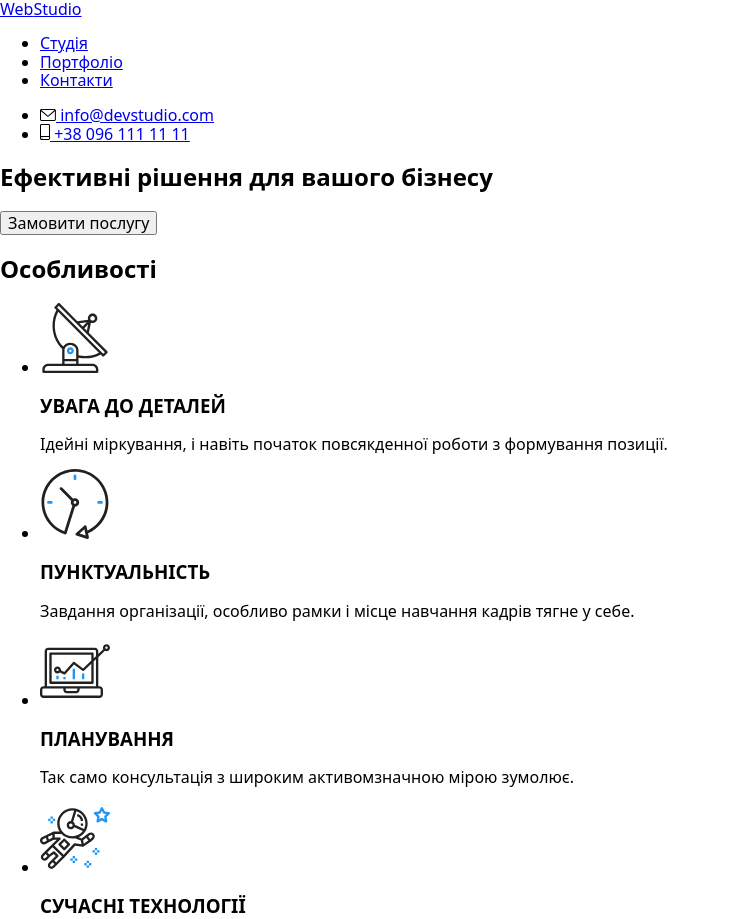
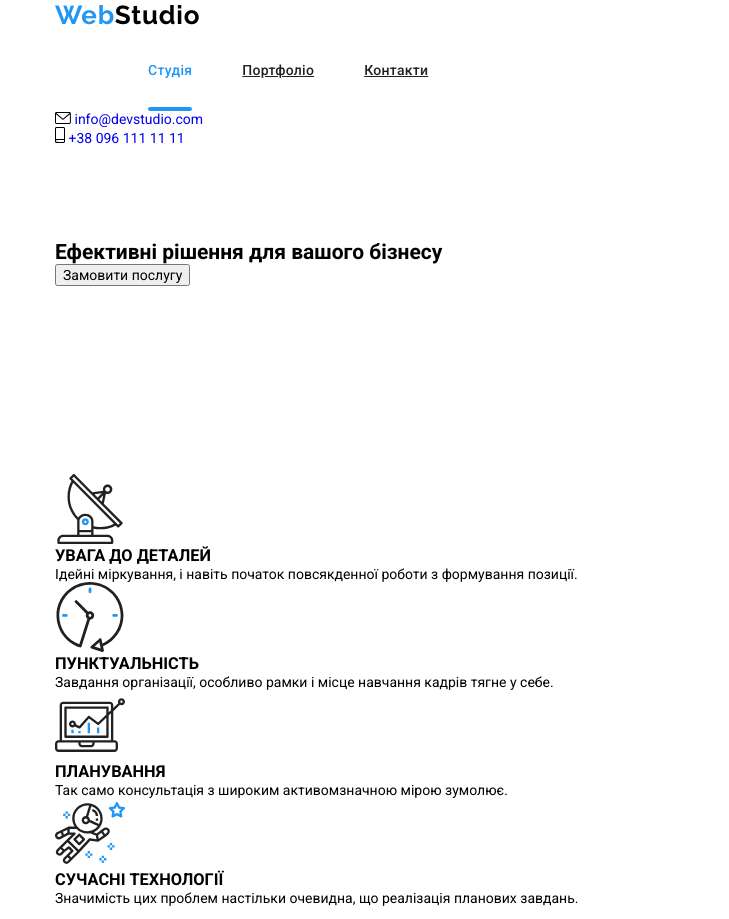
Before and after one commit to Serhiy-Slipchuk/goit-markup-hw-07, a plain HTML site: page index.html in a window 1280 px wide. Shown: the top 919 px of the page, without its empty margins (0-729 px from the left). Drawn offline with nearby package versions, Linux system fonts and the light colour scheme.

Commit message:
Add utils, base & logo, navigation-menu

```diff
--- /dev/null
+++ b/SASS/base/_common.scss
@@ -0,0 +1,28 @@
+body {
+    font-family: 'Roboto', sans-serif;
+    font-style: normal;
+    font-size: 14px;
+    font-weight: 400;
+    color: var(--primary-text-color)
+}
+
+.link {
+    text-decoration: none;
+}
+
+.list {
+    list-style-type: none;
+}
+
+.container {
+    width: 1200px;
+    padding-left: 15px;
+    padding-right: 15px;
+    margin-left: auto;
+    margin-right: auto;
+}
+
+.section {
+    padding-top: 94px;
+    padding-bottom: 94px;
+}
--- /dev/null
+++ b/SASS/base/_reset.scss
@@ -0,0 +1,15 @@
+p,
+h1,
+h2,
+h3,
+h4,
+h5,
+h6,
+ul {
+    margin: 0;
+    padding: 0;
+}
+
+img {
+    display: block;
+}
--- /dev/null
+++ b/SASS/components/_logo.scss
@@ -0,0 +1,16 @@
+.logo {
+    font-family: 'Raleway', sans-serif;
+    font-weight: 700;
+    font-size: 26px;
+    line-height: 1.19;
+    letter-spacing: 0.03em;
+    color: $accentColor;
+}
+
+.logo__part {
+    color: $logoColor;
+}
+
+.logo__part--light {
+    color: $liteTextColor;
+}
--- /dev/null
+++ b/SASS/components/_navigation-menu.scss
@@ -0,0 +1,64 @@
+.navigation-menu {
+    display: flex;
+    align-items: center;
+    margin-left: 93px;
+}
+
+.navigation-menu__item {
+    color: $secondaryTextColor;
+}
+
+.navigation-menu__item:not(:first-child) {
+    margin-left: 50px;
+}
+
+.navigation-menu__link {
+    position: relative;
+    display: block;
+    padding-top: 32px;
+    padding-bottom: 32px;
+    font-weight: 500;
+    line-height: 1.14;
+    letter-spacing: 0.02em;
+    color: inherit;
+    transition: color $mainDuration $mainTimingFunction;
+}
+
+.navigation-menu__link::after {
+    position: absolute;
+    bottom: 0;
+    display: block;
+    content: '';
+    width: 100%;
+    height: 4px;
+    border-radius: 2px;
+    background-color: $accentColor;
+    transform: scaleX(0);
+    transition: transform $mainDuration $mainTimingFunction;
+}
+
+.navigation-menu__link:hover,
+.navigation-menu__link:focus {
+    color: $accentColor;
+}
+
+.navigation-menu__link:hover::after {
+
+    transform: scaleX(1);
+}
+
+.current-page {
+    position: relative;
+    color: $accentColor;
+}
+
+.current-page::after {
+    position: absolute;
+    bottom: 0;
+    display: block;
+    content: '';
+    width: 100%;
+    height: 4px;
+    border-radius: 2px;
+    background-color: $accentColor;
+}
--- /dev/null
+++ b/SASS/main.scss
@@ -0,0 +1,7 @@
+@import './utils/vars';
+@import './utils/hidden';
+@import './base/reset';
+@import './base/common';
+
+@import './components/logo';
+@import './components/navigation-menu';
--- /dev/null
+++ b/SASS/utils/_hidden.scss
@@ -0,0 +1,12 @@
+.visually-hidden {
+    position: absolute;
+    white-space: nowrap;
+    width: 1px;
+    height: 1px;
+    overflow: hidden;
+    border: 0;
+    padding: 0;
+    clip: rect(0 0 0 0);
+    clip-path: inset(50%);
+    margin: -1px;
+}
--- /dev/null
+++ b/SASS/utils/_vars.scss
@@ -0,0 +1,12 @@
+$primaryTextColor: #757575;
+$secondaryTextColor: #212121;
+$accentColor: #2196F3;
+$logoColor: #000000;
+$liteTextColor: #FFFFFF;
+$transparentTextColor: rgba(255, 255, 255, 0.6);
+$primaryBackgroundColor: #FFFFFF;
+$secondaryBackgroundColor: #F5F4FA;
+$darkBackgroundColor: #2F303A;
+$iconColor: #AFB1B8;
+$mainDuration: 250ms;
+$mainTimingFunction: cubic-bezier(0.4, 0, 0.2, 1);
--- a/index.html
+++ b/index.html
@@ -17,7 +17,7 @@
       href="https://fonts.googleapis.com/css2?family=Raleway:wght@700&family=Roboto:wght@400;500;700;900&display=swap"
       rel="stylesheet"
     />
-    <link rel="stylesheet" href="./css/styles.css" />
+    <link rel="stylesheet" href="./css/main.min.css" />
     <title>WebStudio</title>
   </head>
   <body>
@@ -25,22 +25,18 @@
       <div class="container header-line">
         <nav class="navigation">
           <a class="logo link" href="./index.html"
-            >Web<span class="logo-part">Studio</span></a
+            >Web<span class="logo__part">Studio</span></a
           >
-          <ul class="menu-nav-list list">
-            <li class="menu-nav-item current-page">
-              <a
-                class="menu-nav-link link"
-                href="./index.html"
-                >Студія</a
-              >
+          <ul class="navigation-menu list">
+            <li class="navigation-menu__item current-page">
+              <a class="navigation-menu__link link" href="./index.html">Студія</a>
             </li>
-            <li class="menu-nav-item">
-              <a class="menu-nav-link link" href="./portfolio.html"
-                >Портфоліо</a
-              >
+            <li class="navigation-menu__item">
+              <a class="navigation-menu__link" href="./portfolio.html">Портфоліо</a>
             </li>
-            <li class="menu-nav-item"><a class="menu-nav-link link" href="#">Контакти</a></li>
+            <li class="navigation-menu__item">
+              <a class="navigation-menu__link" href="#">Контакти</a>
+            </li>
           </ul>
         </nav>
         <ul class="header-contacts-list list">
@@ -380,8 +376,8 @@
     <footer class="footer">
       <div class="container footer-columns">
         <div class="footer-first-column">
-          <a class="footer-logo link" href="./index.html"
-            >Web<span class="footer-logo-part">Studio</span></a
+          <a class="logo link" href="./index.html"
+            >Web<span class="logo__part--light">Studio</span></a
           >
           <address>
             <ul class="footer-contacts-list list">
```
Also changed, not shown: portfolio.html (+4 -4 lines), css/main.css (added), css/main.min.css (added), 2 other files.
